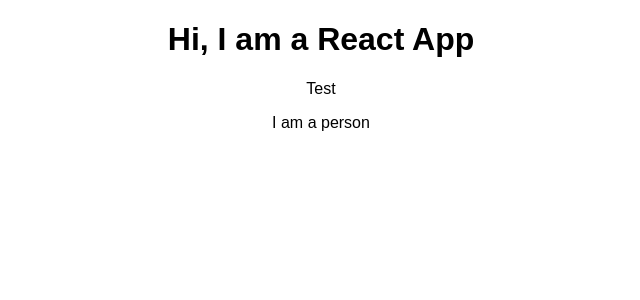
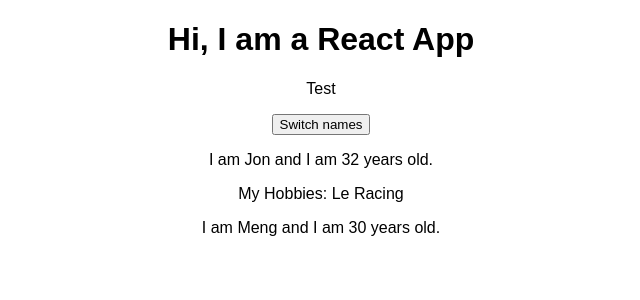
Before and after one commit to noejon/react-playground, a React (Create React App) app: page / in a window 1280 px wide. Shown: the top 300 px of the page, without its empty margins (319-959 px from the left). Built offline with nearby package versions, Linux system fonts and the light colour scheme.

Commit message:
Getting started on state and props
Getting started on how props and state works.
Saw what is the difference between class and function. Function can't have a state.
Added notes on what is doing what.

```diff
--- a/src/App.js
+++ b/src/App.js
@@ -3,12 +3,30 @@
 import Person from './Person/Person';
 
 class App extends Component {
+  // state is only available in classes that extends Component
+  // and they are not available to function components such as Person
+  // Fucntion components should be used as much as possible
+  state = {
+    persons: [
+      { name: 'Jon', age: 32 },
+      { name: 'Meng', age: 30 }
+    ]
+  };
+
+  /**
+   * A state change will lead to the DOM to be refreshed. Only changes in state and props trigger React to re-render your components and update the DOM
+   */
+
   render() {
     return (
       <div className="App">
         <h1>Hi, I am a React App</h1>
         <p>Test</p>
-        <Person/>
+        <button>Switch names</button>
+        {/* <Person name="Jon" age="32">My Hobbies: Le Racing</Person>
+        <Person name="Meng" age="30"/> */}
+        <Person name={this.state.persons[0].name} age={this.state.persons[0].age}>My Hobbies: Le Racing</Person>
+        <Person name={this.state.persons[1].name} age={this.state.persons[1].age}/>
       </div>
     );
   }
--- a/src/Person/Person.js
+++ b/src/Person/Person.js
@@ -1,7 +1,16 @@
-import React from 'react';
+import React, {Component}  from 'react';
 
-const person = () => {
-  return <p> I am a person</p>
-}
+const person = (props) => {
+  // return <p> I am a person and I am {Math.floor(Math.random() * 30)}</p>
+  // return <p>I am {props.name} and I am {props.age} years old.</p>
+  return (
+    <div>
+      <p>I am {props.name} and I am {props.age} years old.</p>
+      {/* props.children is a reserverd word, and it yields whatever is in between the opening
+      and closing html tags */}
+      <p>{props.children}</p>
+    </div>
+  );
+};
 
 export default person;
```
